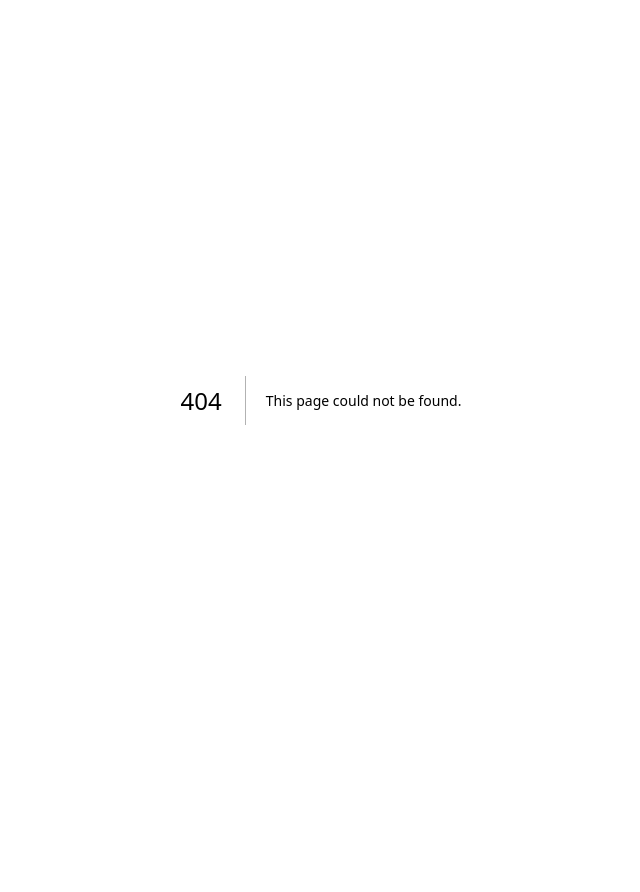
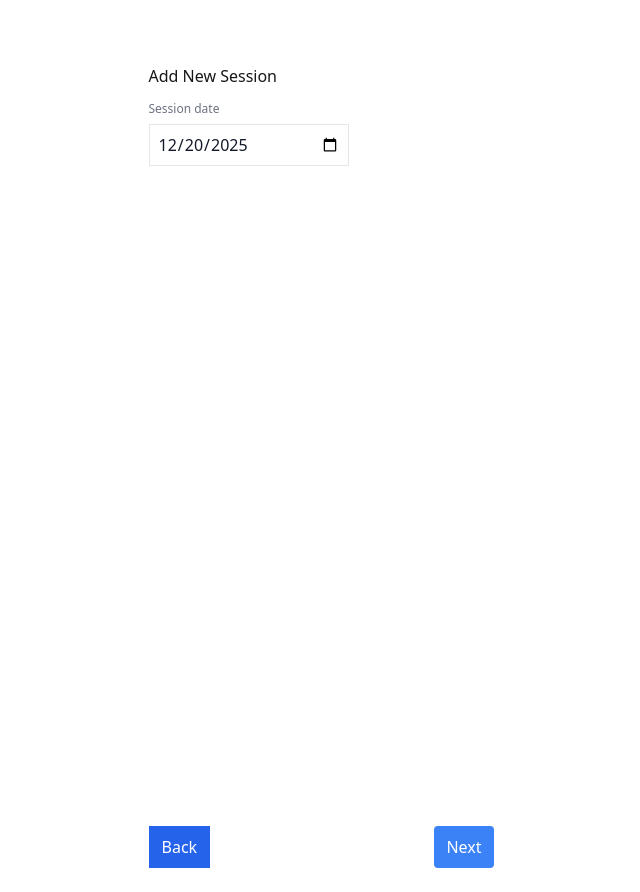
Before and after one commit to nlitenmusic/player_cards, a Next.js app: page /sessions/new in a window 1280 px wide. Before the commit this address had no page. Shown: the whole page, without its empty margins (319-959 px from the left). Before the commit the page ends 800 px from the top, so only its background shows below. Built offline with nearby package versions, Linux system fonts and the light colour scheme.

Commit message:
chore: apply recent UI/admin updates (leaderboards, skill breakdown, add session, loading, styles)

```diff
--- a/app/admin/leaderboards/page.tsx
+++ b/app/admin/leaderboards/page.tsx
@@ -4,13 +4,13 @@ import Link from 'next/link';
 
 export default function AdminLeaderboardsPage() {
   return (
-    <main style={{ padding: 24, paddingBottom: 92 }}>
+    <main style={{ width: 393, margin: '0 auto', padding: '60px 12px 92px', boxSizing: 'border-box' }}>
       <h1 style={{ marginTop: 0 }}>Leaderboards (Admin)</h1>
       <Leaderboards />
 
-      <div style={{ position: 'fixed', left: 0, right: 0, bottom: 0, height: 64, display: 'flex', alignItems: 'center', justifyContent: 'center', padding: '8px 12px', background: '#fff', boxShadow: '0 -4px 20px rgba(0,0,0,0.08)', zIndex: 9999, gap: 24 }}>
-        <Link href="/">
-          <button aria-label="Cards" title="Cards" type="button" style={{ background: 'transparent', border: 'none', cursor: 'pointer', display: 'flex', flexDirection: 'column', alignItems: 'center', gap: 4 }}>
+      <div style={{ position: 'fixed', left: 0, right: 0, bottom: 0, height: 64, display: 'flex', alignItems: 'center', justifyContent: 'center', padding: '8px 12px', background: '#fff', boxShadow: '0 -4px 20px rgba(0,0,0,0.08)', zIndex: 9999, boxSizing: 'border-box' }}>
+        <div style={{ width: 393, display: 'flex', alignItems: 'center', justifyContent: 'space-around', gap: 8 }}>
+          <Link href="/admin" aria-label="Cards" title="Cards" style={{ display: 'flex', flexDirection: 'column', alignItems: 'center', gap: 4, textDecoration: 'none', color: 'inherit' }}>
             <div style={{ width: 20, height: 16, display: 'flex', alignItems: 'center', justifyContent: 'center' }}>
               <svg width="20" height="14" viewBox="0 0 28 20" fill="none" xmlns="http://www.w3.org/2000/svg" aria-hidden>
                 <rect x="1" y="2" width="24" height="14" rx="2" stroke="#111" strokeWidth="1.5" fill="none" />
@@ -18,22 +18,18 @@ export default function AdminLeaderboardsPage() {
               </svg>
             </div>
             <div style={{ fontSize: 11, color: '#6b7280' }}>Cards</div>
-          </button>
-        </Link>
+          </Link>
 
-        <Link href="/admin/leaderboards">
-          <button aria-label="Leaderboards" title="Leaderboards" type="button" style={{ background: 'transparent', border: 'none', cursor: 'pointer', display: 'flex', flexDirection: 'column', alignItems: 'center', gap: 4 }}>
+          <Link href="/admin/leaderboards" aria-label="Leaderboards" title="Leaderboards" style={{ display: 'flex', flexDirection: 'column', alignItems: 'center', gap: 4, textDecoration: 'none', color: 'inherit' }}>
             <svg width="20" height="20" viewBox="0 0 24 24" fill="none"><path d="M3 17h3v-7H3v7zM10 17h3v-12h-3v12zM17 17h3v-4h-3v4z" fill="#111"/></svg>
             <div style={{ fontSize: 11, color: '#6b7280' }}>Leaderboards</div>
-          </button>
-        </Link>
+          </Link>
 
-        <Link href="/achievements">
-          <button aria-label="Achievements" title="Achievements" type="button" style={{ background: 'transparent', border: 'none', cursor: 'pointer', display: 'flex', flexDirection: 'column', alignItems: 'center', gap: 4 }}>
+          <Link href="/achievements" aria-label="Achievements" title="Achievements" style={{ display: 'flex', flexDirection: 'column', alignItems: 'center', gap: 4, textDecoration: 'none', color: 'inherit' }}>
             <svg width="20" height="20" viewBox="0 0 24 24" fill="none"><path d="M12 2l2.39 4.85L19 8.24l-3.2 2.98L16.79 16 12 13.77 7.21 16l1-4.78L5 8.24l4.61-1.39L12 2z" fill="#111"/></svg>
             <div style={{ fontSize: 11, color: '#6b7280' }}>Achievements</div>
-          </button>
-        </Link>
+          </Link>
+        </div>
       </div>
     </main>
   );
--- a/app/components/Leaderboards/LeaderboardTable.tsx
+++ b/app/components/Leaderboards/LeaderboardTable.tsx
@@ -11,9 +11,9 @@ export default function LeaderboardTable({ entries, title, skill, component }: {
   });
 
   return (
-    <div style={{ border: '1px solid #e5e7eb', borderRadius: 8, padding: 12 }}>
-      {title && <div style={{ fontWeight: 700, marginBottom: 8 }}>{title}</div>}
-      <table style={{ width: '100%', borderCollapse: 'collapse' }}>
+    <div style={{ border: '1px solid #e5e7eb', borderRadius: 8, padding: 12, boxSizing: 'border-box', overflow: 'hidden' }}>
+      {title && <div style={{ fontWeight: 700, marginBottom: 8, textAlign: 'center' }}>{title}</div>}
+      <table style={{ width: '100%', borderCollapse: 'collapse', tableLayout: 'fixed' }}>
         <thead>
           <tr style={{ textAlign: 'left', color: '#374151' }}>
             <th style={{ width: 48 }}>#</th>
@@ -25,11 +25,12 @@ export default function LeaderboardTable({ entries, title, skill, component }: {
           {sorted.map((r, i) => {
             const numeric = typeof r.value === 'number' ? Math.round(r.value * 100) / 100 : r.value;
             const display = typeof r.value === 'number' ? String(numeric) : (r.value ?? '');
+            const highlighted = i < 3;
             return (
-            <tr key={r.player_id} style={{ background: i < 3 ? '#fef3c7' : 'transparent' }}>
-              <td style={{ padding: '6px 8px' }}>{i+1}</td>
-              <td style={{ padding: '6px 8px' }}>{r.first_name} {r.last_name}</td>
-              <td style={{ padding: '6px 8px' }}>{display}</td>
+            <tr key={r.player_id} style={{ background: highlighted ? '#fef3c7' : 'transparent', color: highlighted ? '#111' : 'inherit' }}>
+              <td style={{ padding: '6px 8px', width: 48 }}>{i+1}</td>
+              <td style={{ padding: '6px 8px', overflow: 'hidden', textOverflow: 'ellipsis', whiteSpace: 'nowrap' }}>{r.first_name} {r.last_name}</td>
+              <td style={{ padding: '6px 8px', textAlign: 'right', width: 80 }}>{display}</td>
             </tr>
             );
           })}
--- a/app/components/Leaderboards/Leaderboards.tsx
+++ b/app/components/Leaderboards/Leaderboards.tsx
@@ -4,18 +4,6 @@ import LeaderboardTable from "./LeaderboardTable";
 import { SKILL_LABELS, SKILL_KEYS, CPAST } from "../../lib/skills";
 import { macroTiers } from "../../lib/tiers";
 
-type ReferenceKeyProps = {
-  skill: string;
-  component: string;
-};
-
-function ReferenceKey({ skill, component }: ReferenceKeyProps) {
-  return (
-    <div style={{ marginBottom: 12 }}>
-      <strong>Reference:</strong> {skill.toUpperCase()} — {component.toUpperCase()}
-    </div>
-  );
-}
 
 export default function Leaderboards() {
   const [entries, setEntries] = useState<any[]>([]);
@@ -37,37 +25,50 @@ export default function Leaderboards() {
   useEffect(() => { load(); }, [skill, comp, tier]);
 
   return (
-    <div style={{ marginTop: 16 }}>
-      <div style={{ display: 'flex', gap: 12, marginBottom: 12, alignItems: 'center' }}>
-        <div>
+    <div style={{ marginTop: 16, maxWidth: 393, boxSizing: 'border-box' }}>
+      <div style={{ display: 'flex', flexDirection: 'column', gap: 8, marginBottom: 12 }}>
+        <div style={{ display: 'flex', justifyContent: 'space-between', alignItems: 'center' }}>
           <strong>Skill:</strong>
-          <select value={skill} onChange={(e)=>setSkill(e.target.value)} style={{ marginLeft: 8 }}>
+          <div style={{ display: 'flex', alignItems: 'center', gap: 6 }}>
+            <select value={skill} onChange={(e)=>setSkill(e.target.value)} style={{ minWidth: 160 }}>
               {SKILL_KEYS.map((k,i)=> <option key={k} value={k}>{SKILL_LABELS[i]}</option>)}
             </select>
+            <span style={{ color: '#6b7280' }}>▾</span>
+          </div>
         </div>
 
-        <div>
+        <div style={{ display: 'flex', justifyContent: 'space-between', alignItems: 'center' }}>
           <strong>Component:</strong>
-          <select value={comp} onChange={(e)=>setComp(e.target.value)} style={{ marginLeft: 8 }}>
+          <div style={{ display: 'flex', alignItems: 'center', gap: 6 }}>
+            <select value={comp} onChange={(e)=>setComp(e.target.value)} style={{ minWidth: 160 }}>
               {CPAST.map(c=> <option key={c.key} value={c.key}>{c.label}</option>)}
             </select>
+            <span style={{ color: '#6b7280' }}>▾</span>
+          </div>
         </div>
 
-        <div>
+        <div style={{ display: 'flex', justifyContent: 'space-between', alignItems: 'center' }}>
           <strong>Tier:</strong>
-          <select value={tier} onChange={(e)=>setTier(e.target.value)} style={{ marginLeft: 8 }}>
+          <div style={{ display: 'flex', alignItems: 'center', gap: 6 }}>
+            <select value={tier} onChange={(e)=>setTier(e.target.value)} style={{ minWidth: 160 }}>
               <option value="">All</option>
               {macroTiers.map((m)=> <option key={m.name} value={m.name.toLowerCase()}>{m.name}</option>)}
             </select>
+            <span style={{ color: '#6b7280' }}>▾</span>
           </div>
-
-        <div style={{ marginLeft: 'auto' }}>
-          <button onClick={load} style={{ padding: '6px 10px' }}>Refresh</button>
         </div>
       </div>
 
-      <ReferenceKey skill={skill} component={comp} />
-      <LeaderboardTable skill={skill} component={comp} entries={entries} title={`${skill.toUpperCase()} — ${comp.toUpperCase()}${tier ? ' — ' + tier : ''}`} />
+      {
+        (() => {
+          const idx = SKILL_KEYS.indexOf(skill);
+          const skillLabel = idx >= 0 ? SKILL_LABELS[idx] : (skill.charAt(0).toUpperCase() + skill.slice(1).toLowerCase());
+          const compObj = CPAST.find(c => c.key === comp);
+          const compLabel = compObj ? (compObj.label.charAt(0).toUpperCase() + compObj.label.slice(1)) : (comp.charAt(0).toUpperCase() + comp.slice(1).toLowerCase());
+          const title = `${skillLabel}: ${compLabel}`;
+          return <LeaderboardTable skill={skill} component={comp} entries={entries} title={title} />;
+        })()
+      }
     </div>
   );
 }
--- a/app/components/SkillBreakdown.tsx
+++ b/app/components/SkillBreakdown.tsx
@@ -60,10 +60,23 @@ export default function SkillBreakdown({ stats, player, sessionDate }: { stats:
   return (
     <div style={{ display: 'flex', justifyContent: 'center', paddingTop: 20 }}>
       <div style={{ width: 820, maxWidth: '100%', background: '#fff', padding: 16, borderRadius: 12 }}>
-        <div style={{ display: 'flex', justifyContent: 'space-between', alignItems: 'baseline' }}>
+        <div style={{ display: 'flex', justifyContent: 'space-between', alignItems: 'baseline', flexDirection: 'column', gap: 12 }}>
           <div>
             <div style={{ fontSize: 18, fontWeight: 700 }}>{(player?.first_name || '') + (player?.last_name ? ` ${player.last_name}` : '')}</div>
             {sessionDate && <div style={{ color: '#6b7280', fontSize: 13, marginTop: 4 }}>Session date: {String(sessionDate).slice(0,10)}</div>}
+          </div>
+
+          {/* Color key / legend for band meanings */}
+          <div style={{ display: 'flex', gap: 10, flexWrap: 'wrap', alignItems: 'center' }}>
+            {['Unstable','Conditional','Functional','Competitive','Advanced / Pro-Track','Tour Reference'].map((name, idx) => {
+              const { background, color } = computeBandColor(idx, 0.6);
+              return (
+                <div key={name} style={{ display: 'flex', alignItems: 'center', gap: 8, fontSize: 12, color: '#374151' }}>
+                  <div style={{ width: 14, height: 14, borderRadius: 4, background, border: '1px solid rgba(0,0,0,0.06)' }} />
+                  <div style={{ whiteSpace: 'nowrap' }}>{name}</div>
+                </div>
+              );
+            })}
           </div>
         </div>
 
--- a/app/globals.css
+++ b/app/globals.css
@@ -3,6 +3,16 @@
 :root {
   --background: #ffffff;
   --foreground: #171717;
+
+  /* Color tokens used across the app. Prefer using these instead of hard-coded values. */
+  --card-bg: #ffffff;
+  --card-fg: #111827;
+  --muted: #6b7280;
+  --border: #e6e6e6;
+  --accent: #2563eb;
+  --accent-contrast: #ffffff;
+  --danger: #ef4444;
+  --success: #10b981;
 }
 
 @theme inline {
@@ -16,6 +26,15 @@
   :root {
     --background: #0a0a0a;
     --foreground: #ededed;
+
+    --card-bg: #0f1724;
+    --card-fg: #e6eef8;
+    --muted: #9ca3af;
+    --border: #1f2937;
+    --accent: #3b82f6;
+    --accent-contrast: #0b1220;
+    --danger: #f87171;
+    --success: #34d399;
   }
 }
 
@@ -24,3 +43,25 @@ body {
   color: var(--foreground);
   font-family: var(--font-sans), Inter, system-ui, -apple-system, "Segoe UI", Roboto, "Helvetica Neue", Arial;
 }
+
+/* Base element styles using tokens - these help native controls adapt to theme */
+input, textarea, select {
+  background: var(--card-bg);
+  color: var(--card-fg);
+  border: 1px solid var(--border);
+}
+
+button {
+  color: var(--accent-contrast);
+  background: var(--accent);
+  border: 1px solid transparent;
+}
+
+/* Fallback for elements that still use white backgrounds inline: add subtle outline in dark mode */
+@media (prefers-color-scheme: dark) {
+  [style*="background: #fff"], [style*="background: #ffffff"] {
+    box-shadow: 0 0 0 1px rgba(255,255,255,0.03) inset;
+    background-color: rgba(255,255,255,0.02) !important;
+    color: var(--card-fg) !important;
+  }
+}
--- /dev/null
+++ b/app/sessions/new/AddSessionPageClient.tsx
@@ -0,0 +1,135 @@
+"use client";
+
+import React, { useRef, useState, useEffect } from "react";
+import { useRouter } from "next/navigation";
+import AddSessionForm from "../../components/AddSessionForm";
+
+export default function AddSessionPageClient({ playerId }: { playerId?: string | null }) {
+  const router = useRouter();
+  const formRef = useRef<any>(null);
+  const [step, setStep] = useState<number>(1);
+  const [playerName, setPlayerName] = useState<string | null>(null);
+
+  const handleClose = () => {
+    try { router.back(); } catch (e) { router.push('/'); }
+  };
+
+  useEffect(() => {
+    if (!playerId) return;
+    (async () => {
+      try {
+        const res = await fetch('/api/players');
+        const data = await res.json();
+        const players = data?.players || [];
+        const p = players.find((x: any) => String(x.id) === String(playerId));
+        if (p) setPlayerName(((p.first_name || '') + ' ' + (p.last_name || '')).trim());
+      } catch (err) {
+        // ignore
+      }
+    })();
+  }, [playerId]);
+
+  function todayLocal() {
+    const d = new Date();
+    const y = d.getFullYear();
+    const m = String(d.getMonth() + 1).padStart(2, '0');
+    const day = String(d.getDate()).padStart(2, '0');
+    return `${y}-${m}-${day}`;
+  }
+
+  // Step 1: choose date
+  const Step1 = () => {
+    const [date, setDate] = useState<string>(todayLocal());
+    return (
+      <div style={{ width: 393, height: 852, background: '#fff', padding: 24, boxSizing: 'border-box', display: 'flex', flexDirection: 'column' }}>
+        <h3>{playerName ? `Add New Session: ${playerName}` : 'Add New Session'}</h3>
+        <div style={{ marginTop: 12 }}>
+          <label style={{ display: 'block', fontSize: 12, color: '#6b7280' }}>Session date</label>
+          <input type="date" value={date} onChange={(e)=>setDate(e.target.value)} style={{ width: 200, padding: 8, marginTop: 6 }} />
+        </div>
+        <div style={{ marginTop: 'auto', display: 'flex', justifyContent: 'space-between', paddingTop: 8 }}>
+          <button onClick={handleClose} style={{ padding: '8px 12px' }}>Back</button>
+          <button onClick={() => {
+            // initialize form date and go next
+            try { formRef.current?.setState?.({ date }); } catch (e) {}
+            setStep(2);
+          }} style={{ padding: '8px 12px', background: '#3b82f6', color: '#fff', border: 'none', borderRadius: 4 }}>Next</button>
+        </div>
+      </div>
+    );
+  };
+
+  // Step 2: main grid (reuse AddSessionForm but hide date/notes and hide save button)
+  const Step2 = () => {
+    return (
+    <div style={{ width: 393, height: 852, background: '#fff', padding: 12, boxSizing: 'border-box', display: 'flex', flexDirection: 'column' }}>
+      <div style={{ display: 'flex', justifyContent: 'space-between', alignItems: 'center' }}>
+        <h3 style={{ margin: 0 }}>{playerName ? `Add Session: ${playerName}` : 'Add Session'}</h3>
+      </div>
+      <div style={{ marginTop: 12, flexGrow: 1, overflowY: 'auto' }}>
+        {/* AddSessionForm is rendered once below and kept mounted across steps via display toggling */}
+      </div>
+      <div style={{ display: 'flex', justifyContent: 'space-between', paddingTop: 8 }}>
+        <button onClick={() => setStep(1)} style={{ padding: '8px 12px' }}>Back</button>
+        <button onClick={() => setStep(3)} style={{ padding: '8px 12px', background: '#3b82f6', color: '#fff', border: 'none', borderRadius: 4 }}>Next</button>
+      </div>
+    </div>
+    );
+  };
+
+  // Step 3: notes page styled per provided CSS (approximate)
+  const Step3 = () => {
+  const s = formRef.current?.getState?.() ?? { rows: [], date: todayLocal(), notes: '', selectedSessionId: null };
+    const [notes, setNotes] = useState<string>(s.notes ?? '');
+    return (
+      <div style={{ width: 393, height: 852, background: '#fff', padding: 16, boxSizing: 'border-box', display: 'flex', flexDirection: 'column' }}>
+        {/* Safe area simulation - retained for visual context if needed, but not part of interactive elements */}
+
+
+        <div style={{ flexGrow: 1, display: 'flex', flexDirection: 'column', alignItems: 'center', justifyContent: 'center' }}>
+          <div style={{ width: 298, height: 145 }}>
+            <div style={{ width: 298, height: 22, fontFamily: 'Inter', fontSize: 16, lineHeight: '22px', color: '#000' }}>Notes</div>
+            <textarea value={notes} onChange={(e)=>setNotes(e.target.value)} style={{ width: 298, minHeight: 80, padding: 12, background: '#fff', borderRadius: 8, border: '1px solid #D9D9D9' }} />
+          </div>
+        </div>
+
+        <div style={{ display: 'flex', justifyContent: 'space-between', paddingBottom: 16 }}>
+          <button onClick={() => setStep(2)} style={{ padding: '8px 12px' }}>Back</button>
+          <button onClick={async () => {
+            try {
+              await formRef.current?.setState?.({ notes });
+              await formRef.current?.submit?.();
+            } catch (e) {
+              // swallow
+            }
+          }} style={{ padding: '8px 12px', background: '#2C2C2C', color: '#F5F5F5', border: '1px solid #2C2C2C', borderRadius: 8 }}>Save</button>
+        </div>
+      </div>
+    );
+  };
+
+  return (
+    <div style={{ display: 'flex', flexDirection: 'column', alignItems: 'center', paddingTop: 20, position: 'relative' }}>
+      {step === 1 && <Step1 />}
+      {step === 2 && <Step2 />}
+      {step === 3 && <Step3 />}
+
+      {/* Keep AddSessionForm mounted at all times; hide when not on step 2 so Step3 can still call its methods. */}
+      <div style={{ position: 'absolute', left: 0, right: 0, top: 56, bottom: 72, pointerEvents: step === 2 ? 'auto' : 'none' }}>
+        <div style={{ display: step === 2 ? 'block' : 'none', margin: '0 auto', width: 393, height: '100%', overflow: 'auto' }}>
+          <div style={{ width: 393, background: '#fff', padding: 12, boxSizing: 'border-box' }}>
+            <AddSessionForm
+              ref={formRef}
+              player={{ id: playerId }}
+              onClose={handleClose}
+              onCreated={() => { setStep(1); router.push('/'); }}
+              hideDate
+              hideNotes
+              showSaveButton={false}
+            />
+          </div>
+        </div>
+      </div>
+    </div>
+  );
+}
--- /dev/null
+++ b/app/sessions/new/page.tsx
@@ -0,0 +1,14 @@
+
+import React from 'react';
+import AddSessionPageClient from './AddSessionPageClient';
+
+export default async function NewSessionPage({ searchParams }: { searchParams?: any }) {
+	const sp = await (searchParams as Promise<any> | any);
+	const playerId = sp?.player_id ?? null;
+
+	return (
+		<div style={{ display: 'flex', justifyContent: 'center', paddingTop: 20 }}>
+			<AddSessionPageClient playerId={playerId} />
+		</div>
+	);
+}
```
Lines whose indentation alone changed are shown as unchanged.
